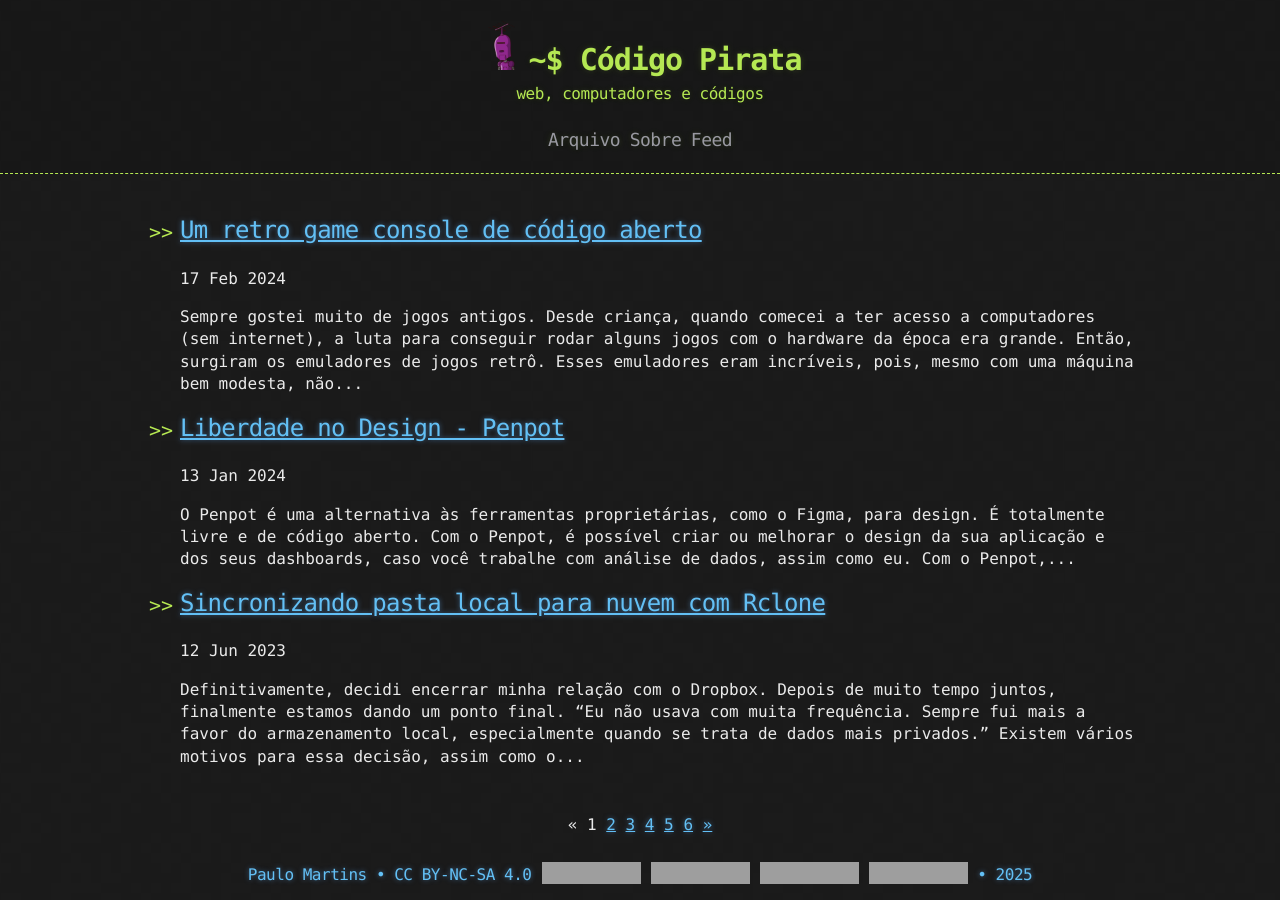
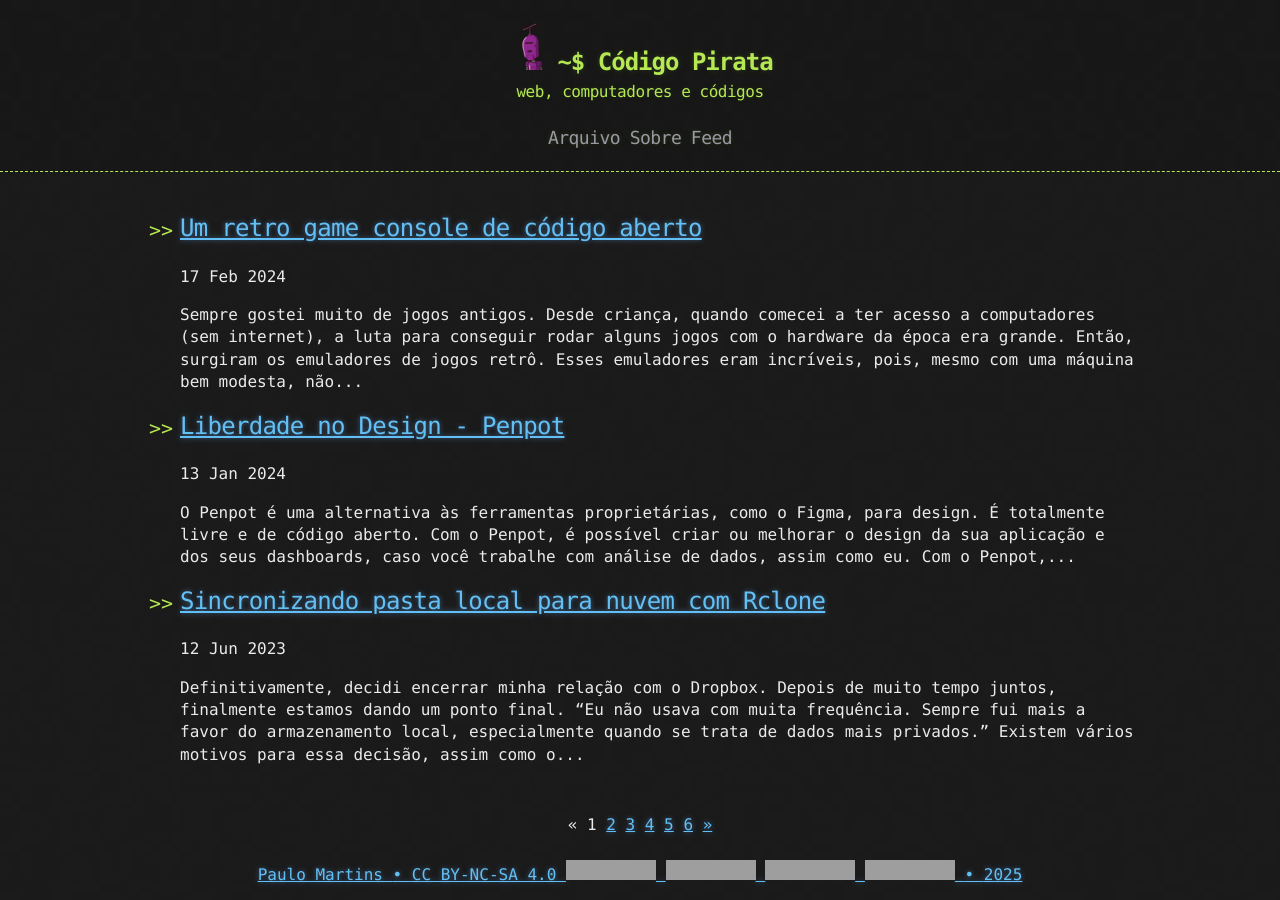
Before and after one commit to paullomarttins/paullomarttins.github.io, a Jekyll site: the page built from index.html, in a window 1280 px wide. Built offline with Jekyll 4.4.1, drawn with Linux system fonts in a browser that asks for light colours; some web fonts are replaced; the list of posts is cut into pages by our own code; grey boxes are pictures that could not be loaded.

Commit message:
Atualização de CSS

```diff
--- a/_sass/base.scss
+++ b/_sass/base.scss
@@ -65,12 +65,12 @@ header {
 }
 
 header h1 {
-  font-size: 30px;
+  font-size: 24px;
   line-height: 1.5;
   margin: 0;
   text-align: center;
   font-weight: bold;
-  font-family: Luminari, "Bitstream Vera Sans Mono", "Lucida Console", Terminal, monospace;
+  font-family: Monaco, "Bitstream Vera Sans Mono", "Lucida Console", Terminal, monospace;
   color: $conifer;//$header;
   text-shadow: 0 1px 1px rgba(0, 0, 0, 0.1),
                0 0 5px rgba(181, 232, 83, 0.1),
@@ -245,17 +245,6 @@ a:active, a:focus {
   -moz-outline-style: none
 }
 
-.footer a {
-    text-decoration: none;
-    letter-spacing: -0.03em;
-}
-
-.footer img {
-    height:22px !important;
-    margin-left:1px;
-    vertical-align:text-bottom;
-}
-
 .title-header a {
     text-decoration: none;
 }
```
